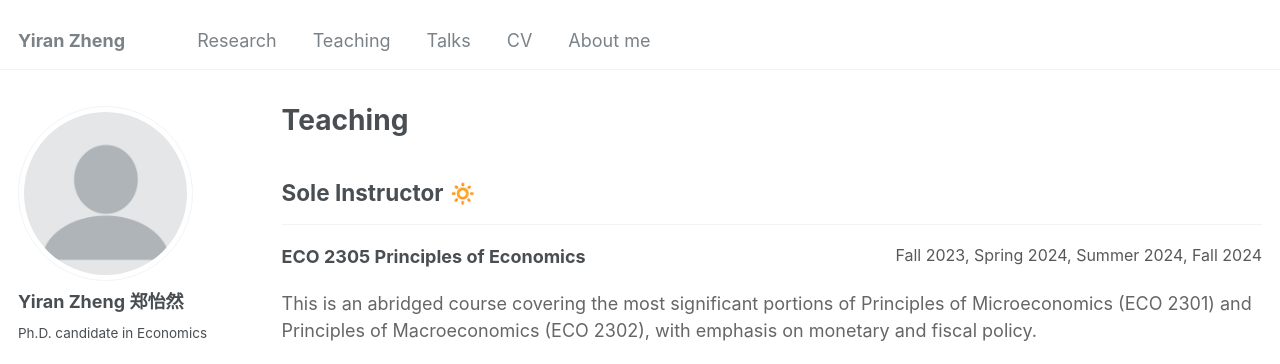
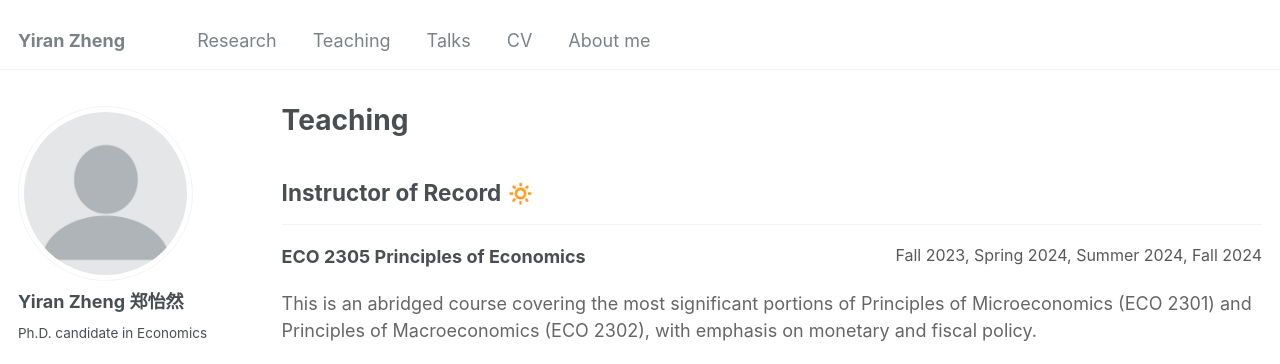
Before and after one commit to yiran-zheng/yiran-zheng.github.io, a Jekyll site: the page built from _pages/teaching.html, in a window 1280 px wide and 1038 px high. Shown: the top 364 px of the window. Built offline with Jekyll 4.4.1, drawn with Linux system fonts in a browser that asks for light colours.

Commit message:
Update teaching.html

```diff
--- a/_pages/teaching.html
+++ b/_pages/teaching.html
@@ -7,7 +7,7 @@ author_profile: true
 
 {% include base_path %}
 <p align = "justify">
-    <h2>Sole Instructor &#128261; </h2>
+    <h2>Instructor of Record &#128261; </h2>
     <hr> <!-- This adds a horizontal line below the heading -->
         <div style="display: flex; justify-content: space-between;">
           <strong>ECO 2305 Principles of Economics</strong>
```
